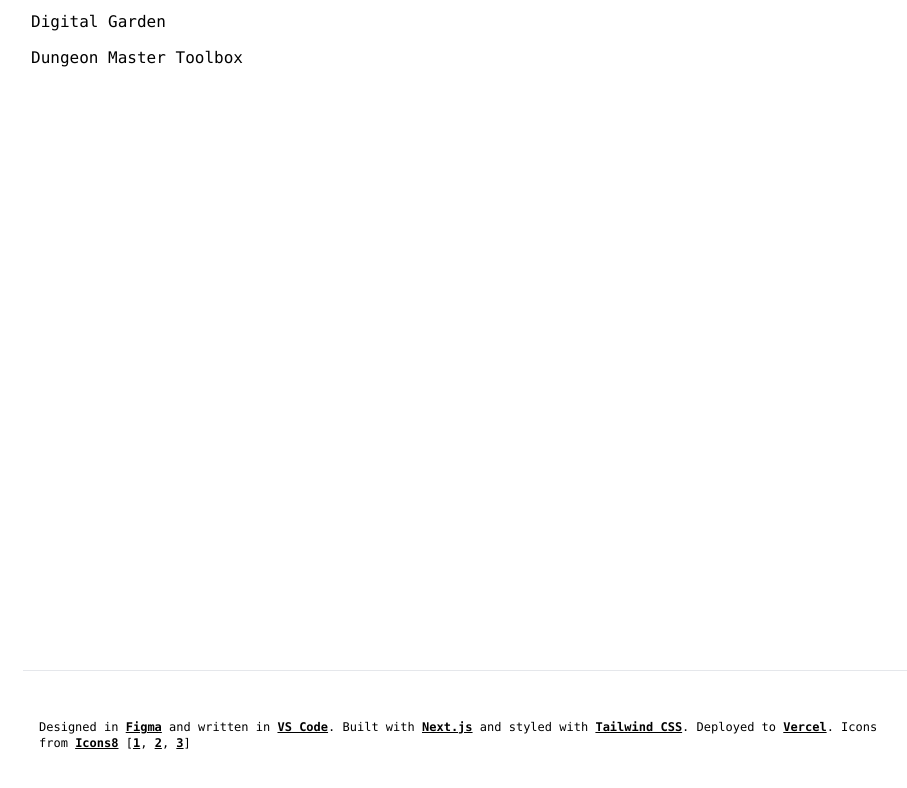
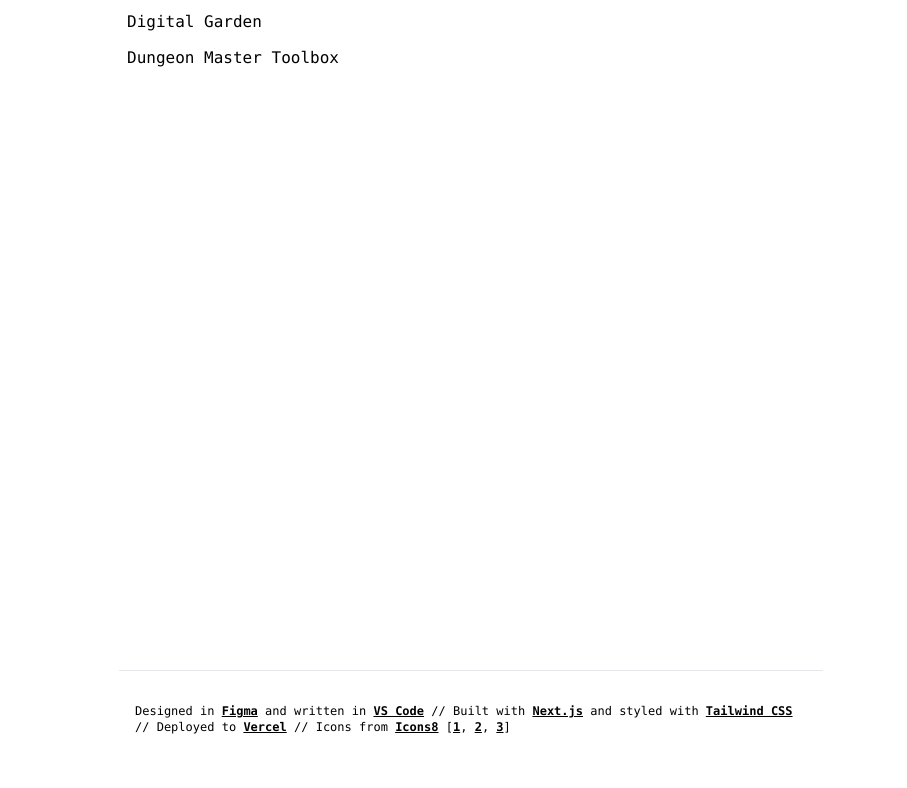
Before and after one commit to dylpckl/dsdev, a Next.js app: page / in a window 1280 px wide. Shown: the part 234-1022 px from the top of the page, without its empty margins (169-1076 px from the left). After the commit the page ends 1001 px from the top, so only its background shows below. Built offline with nearby package versions, Linux system fonts and the light colour scheme.

Commit message:
resize content, social

```diff
--- a/src/app/layout.tsx
+++ b/src/app/layout.tsx
@@ -50,7 +50,7 @@ export default function RootLayout({
   );
 
   const footer = (
-    <div className="text-black text-xs font-mono col-span-3 h-fit mt-8 py-12  border-t p-4 flex justify-center">
+    <div className="text-black text-xs font-mono col-span-3 h-fit mt-8 py-8  border-t p-4 flex justify-center">
       <div>
         Designed in{" "}
         <ExternalLink
@@ -61,8 +61,8 @@ export default function RootLayout({
         <ExternalLink
           href="https://code.visualstudio.com/"
           text="VS Code"
-        />
-        . Built with{" "}
+        />{" "}
+        // Built with{" "}
         <ExternalLink
           href="https://nextjs.org/"
           text="Next.js"
@@ -71,13 +71,13 @@ export default function RootLayout({
         <ExternalLink
           href="https://tailwindcss.com/"
           text="Tailwind CSS"
-        />
-        . Deployed to{" "}
+        />{" "}
+        // Deployed to{" "}
         <ExternalLink
           href="https://vercel.com/"
           text="Vercel"
-        />
-        . Icons from{" "}
+        />{" "}
+        // Icons from{" "}
         <ExternalLink
           href="https://icons8.com"
           text="Icons8"
@@ -129,9 +129,8 @@ export default function RootLayout({
   );
 
   const social = (
-    <div className="flex flex-col justify-between sticky top-[72px] h-screen">
-      {/* Social */}
-      <div className="ml-4 bg-zinc-300 rounded-md flex text-black flex-col gap-2 p-2 items-center">
+    <div className="sticky top-[72px] h-screen ml-4">
+      <div className="flex flex-col bg-zinc-300 rounded-md text-black gap-2 p-2 items-center">
         <span>👀</span>
         <a
           href="https://dribbble.com/dylpckl"
@@ -163,18 +162,13 @@ export default function RootLayout({
           />
         </a>
       </div>
-
-      {/* Jump to top */}
-      {/* <div className=" self-end">
-        <ScrollToTop />
-      </div> */}
     </div>
   );
 
   return (
     <html
       lang="en"
-      className={`${inter.className} sm:mx-8 mx-16 xl:mx-48`}
+      className={`${inter.className} sm:mx-8 mx-16 xl:mx-72`}
     >
       <body className="grid grid-cols-[auto,1fr] grid-rows-[auto,1fr,auto] min-h-screen auto-rows-min auto-cols-max h-full">
         {header}
--- a/src/app/posts/[slug]/page.tsx
+++ b/src/app/posts/[slug]/page.tsx
@@ -40,7 +40,7 @@ const PostPage = (props: any) => {
   const tags = post.data.tags;
   // console.log(tags);
   return (
-    <div className="px-2 flex flex-col">
+    <div className="pl-16 flex flex-col">
       <div
         className="bg-zinc-200 rounded-md text-slate-800"
         // ref={topRef}
@@ -60,7 +60,7 @@ const PostPage = (props: any) => {
         </div>
       </div>
 
-      <article className="prose prose-slate">
+      <article className="prose prose-slate max-w-none">
         <Markdown>{post.content}</Markdown>
       </article>
     </div>
```
